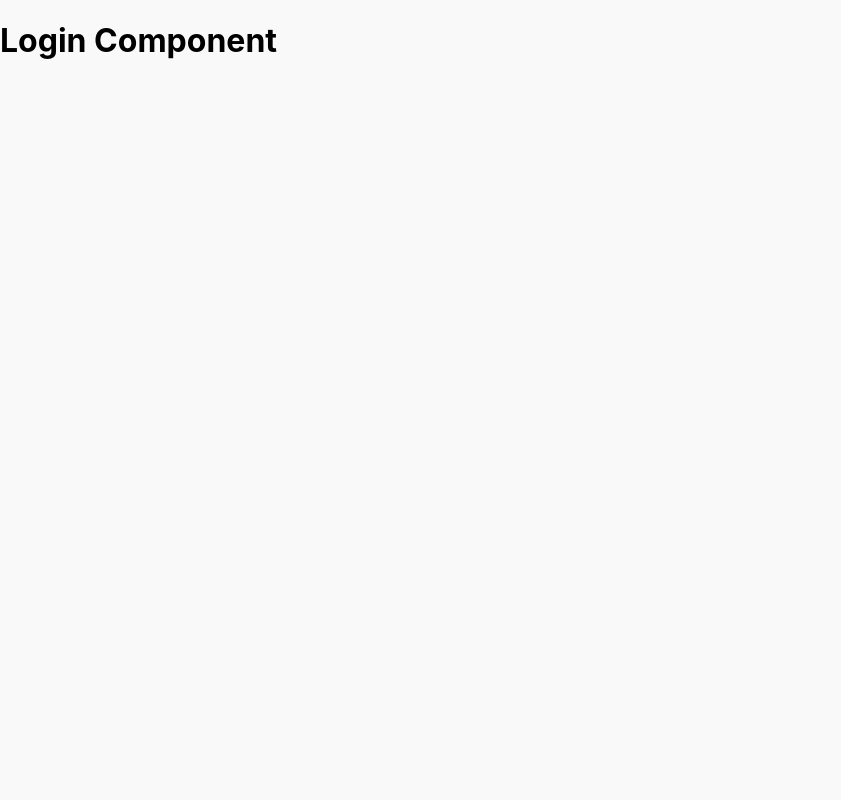
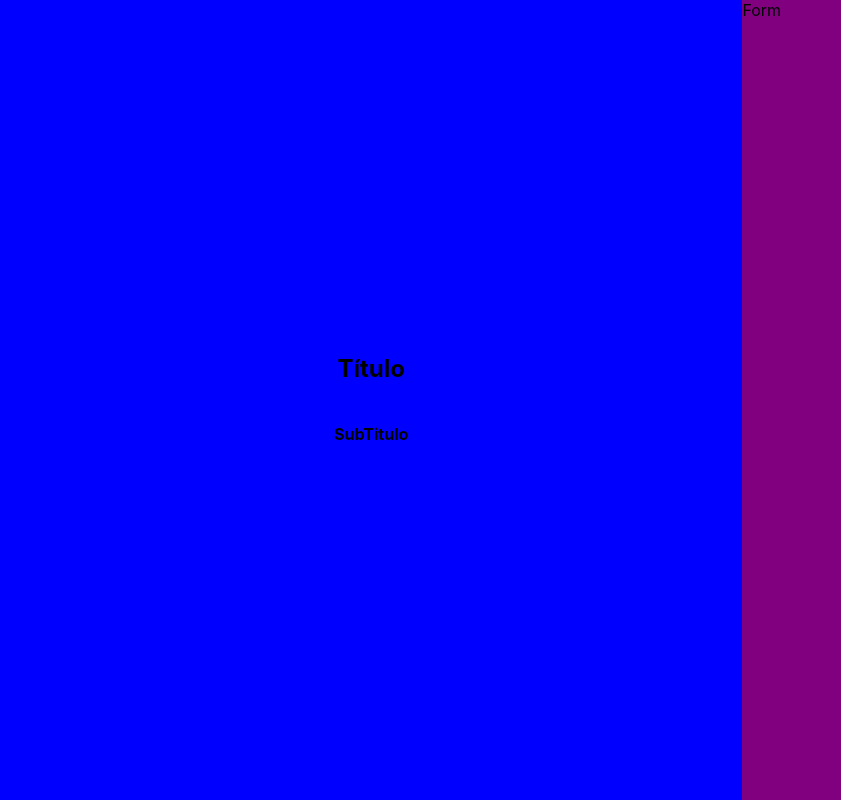
Before and after one commit to 4leeX/react-teste, a React (Create React App) app: page /sign-in in a window 1280 px wide. Shown: the whole page, without its empty margins (0-841 px from the left). Built offline with nearby package versions, Linux system fonts and the light colour scheme.

Commit message:
sign-in style

```diff
--- a/src/pages/SignIn/index.js
+++ b/src/pages/SignIn/index.js
@@ -1,7 +1,44 @@
 import React from "react";
 
+import { makeStyles } from "@material-ui/core/styles";
+
+const useStyles = makeStyles((theme) => ({
+  root: {
+    display: "flex",
+    flexDirection: "row",
+    height: "100vh",
+  },
+  left: {
+    background: "blue",
+    flexBasis: "58%",
+
+    display: "flex",
+    flexDirection: "column",
+    justifyContent: "center",
+    alignItems: "center",
+  },
+  right: {
+    background: "purple",
+    flexBasis: "42%",
+  },
+}));
+
 function SignIn() {
-  return <h1>Login Component</h1>;
+  const classes = useStyles();
+
+  return (
+    // Flex Container
+    <div className={classes.root}>
+      {/* Flex item container */}
+      <div className={classes.left}>
+        <h2>Título</h2>
+        <h4>SubTitulo</h4>
+      </div>
+
+      {/* Flex item */}
+      <div className={classes.right}>Form</div>
+    </div>
+  );
 }
 
 export default SignIn;
```
